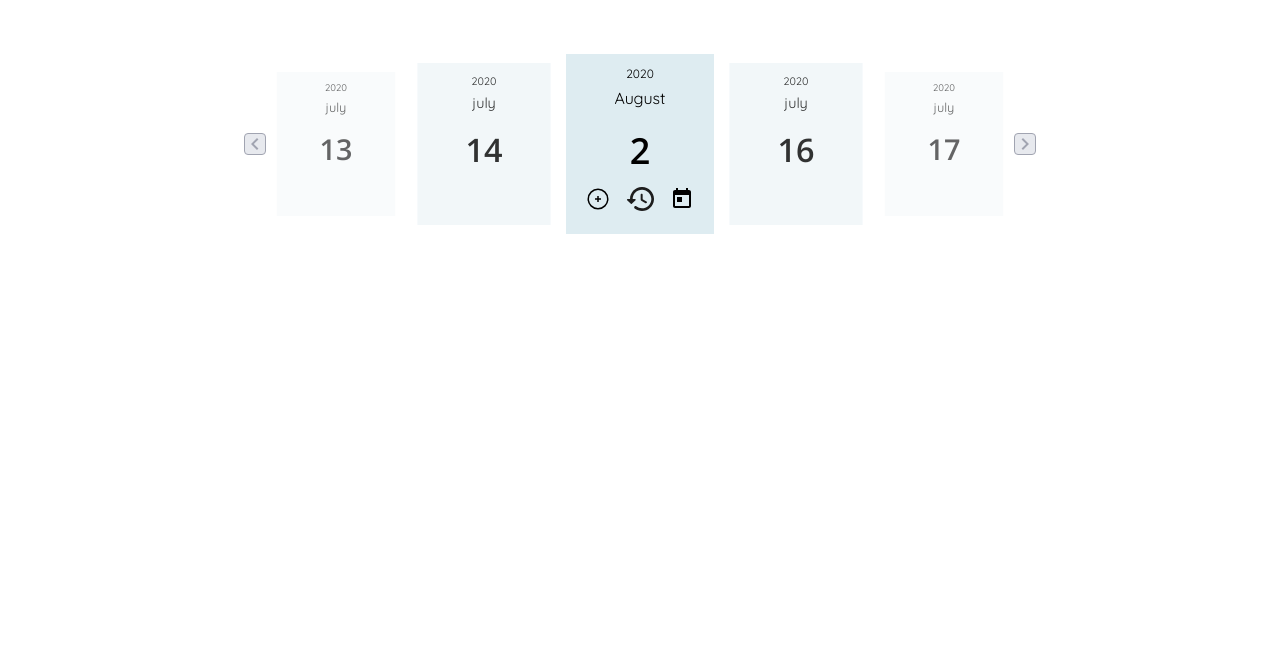
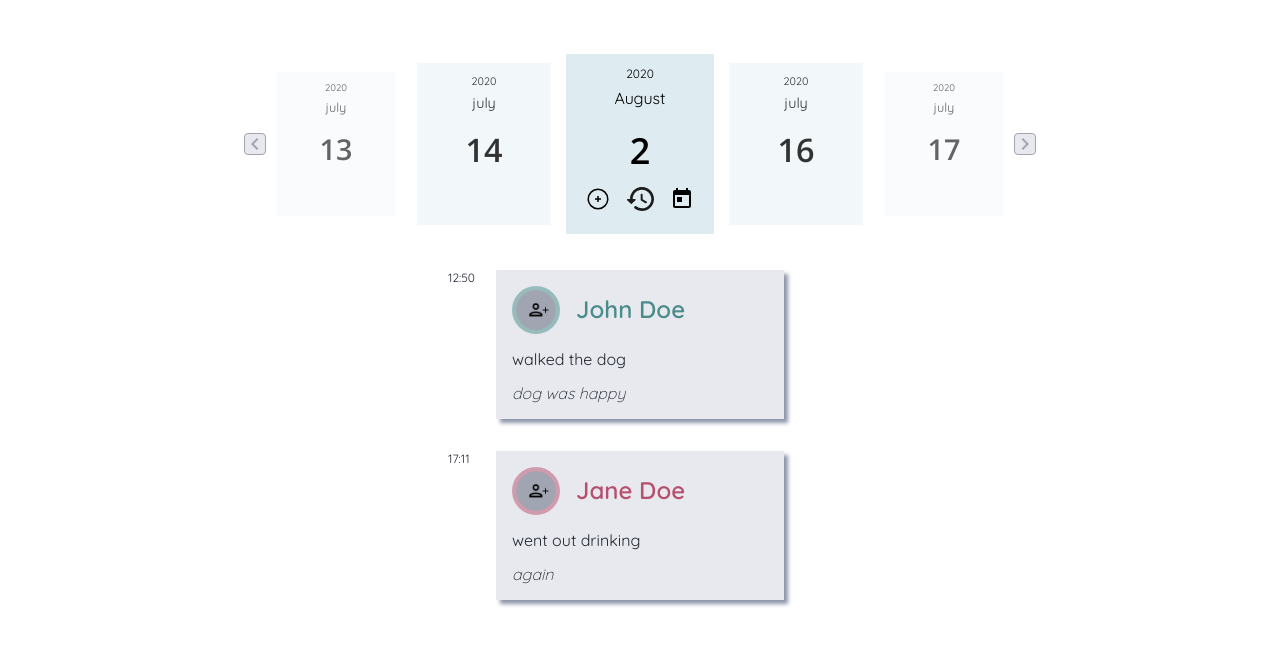
Before and after one commit to krysiajanik/scoreboard, a website built with webpack: page src/pages/add.html in a window 1280 px wide. Shown: the part 54-700 px from the top of the page. Built offline with nearby package versions, Linux system fonts and the light colour scheme.

Commit message:
feat: actions history layout changed from table to cards timeline

```diff
--- a/src/pages/add.html
+++ b/src/pages/add.html
@@ -143,31 +143,27 @@
       </form>
     </section>
 
-    <section class="view view--js">
-      <table class="table">
-        <thead class="table__head">
-          <tr>
-            <th class="table__time table__cell">time</th>
-            <th class="table__person table__cell">person</th>
-            <th class="table__action table__cell">action</th>
-            <th class="table__comments table__cell">comments</th>
-          </tr>
-        </thead>
-        <tbody>
-          <tr>
-            <td class="table__cell">12:50</td>
-            <td class="table__cell">John Doe</td>
-            <td class="table__cell">walked the dog</td>
-            <td class="table__cell">dog was happy</td>
-          </tr>
-          <tr>
-            <td class="table__cell">17:11</td>
-            <td class="table__cell">Jane Doe</td>
-            <td class="table__cell">went out drinking</td>
-            <td class="table__cell">again</td>
-          </tr>
-        </tbody>
-      </table>
+    <section class="view  view--visible view--js">
+      <section class="card">
+        <p class="card__time">12:50</p>
+        <div class="card__flex">
+          <img src="../assets/img/photo.png" class="card__image card__image--one">
+          <h3 class="card__player card__player--one">John Doe</h3>
+        </div>
+        <p class="card__action">walked the dog</p>
+        <p class="card__comment">dog was happy</p>
+      </section>
+
+      <section class="card">
+        <p class="card__time">17:11</p>
+        <div class="card__flex">
+          <img src="../assets/img/photo.png" class="card__image card__image--two">
+          <h3 class="card__player card__player--two">Jane Doe</h3>
+        </div>
+        <p class="card__action">went out drinking</p>
+        <p class="card__comment">again</p>
+      </section>
+
     </section>
   </main>
 </body>
--- a/src/scss/modules/view.scss
+++ b/src/scss/modules/view.scss
@@ -1,34 +1,59 @@
 .view {
   display: none;
-  &--visible{
+  &--visible {
     display: block;
   }
 }
 
-.table {
+.card {
+  background-color: #e7e9ee;
+  box-shadow: 0.25rem 0.25rem 0.25rem #8c95a8;
+  width: 18rem;
   margin: 2rem auto;
-  padding: 0.5rem;
-  text-align: center;
-  table-layout: fixed;
-  width: 640px;
-  border-collapse: collapse;
-  &__head{
-    border-bottom: 1px solid $text;
+  padding: 0 1rem 1rem 1rem;
+  &__flex {
+    display: flex;
+    flex-direction: row;
+    align-content: center;
+    align-items: center;
+    justify-content: flex-start;
+  }
+  &__image {
+    width: 3rem;
+    border-radius: 50%;
+    padding: 0.25rem;
+    &--one {
+      background-color: $firstTransparent;
+    }
+    &--two {
+      background-color: $secondTransparent;
+    }
+  }
+  &__player {
+    font-style: normal;
+    font-weight: bold;
+    font-size: 1.5rem;
+    margin: 0 0 0 1rem;
+    &--one {
+      color: $first;
+    }
+    &--two {
+      color: $second;
+    }
   }
   &__time {
-    width: 3rem;
-  }
-  &__person {
-    width: 6rem;
+    margin: 0;
+    font-size: 0.75rem;
+    line-height: 1rem;
+    position: relative;
+    right: 4rem;
   }
   &__action {
-    width: 9rem;
+    font-weight: 400;
   }
-  &__comments {
-    width: 9rem;
-  }
-
-  &__cell {
-    padding: 0.5rem;
+  &__comment {
+    font-style: italic;
+    font-weight: 300;
+    margin: 0;
   }
 }
```
